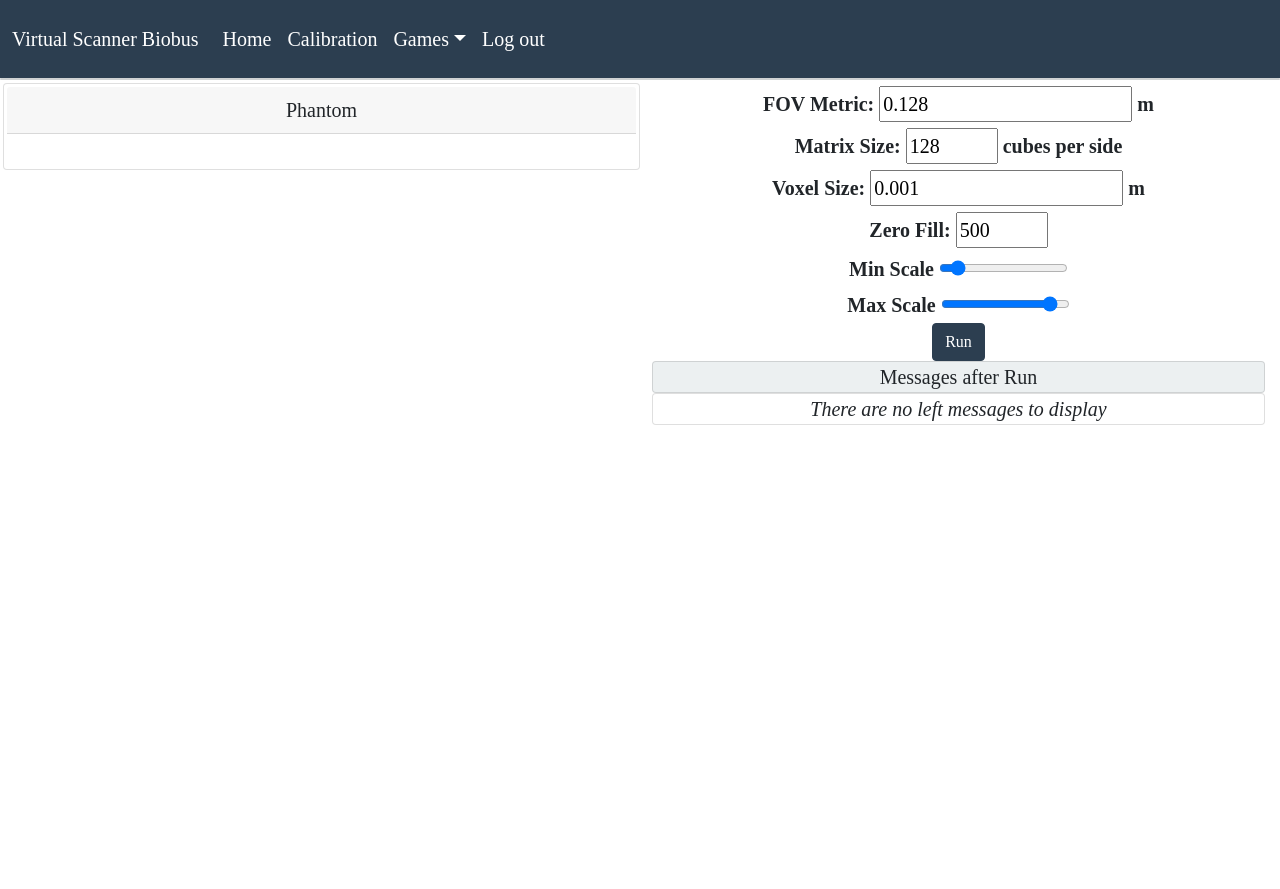
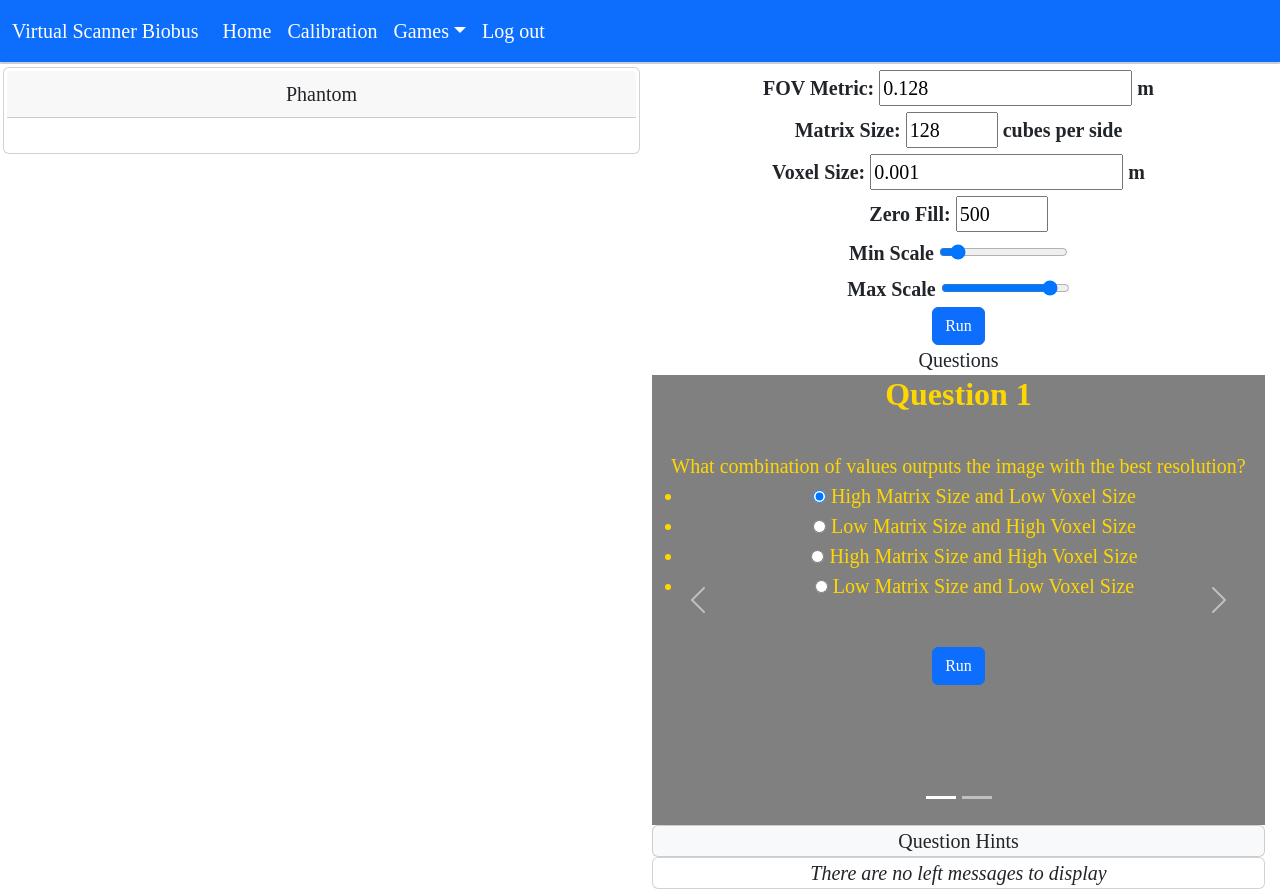
Before and after one commit to imr-framework/vs-tabletop, a Flask app: template app/templates/game1.html in a window 1280 px wide. Before the commit the page ends 425 px from the top, so only its background shows below. Run offline with Flask 2, Linux system fonts and the light colour scheme; the template is opened without the code that fills it: values that come from a table or form of the project are taken from there, others are empty; some libraries are stand-ins or nearby versions.

Commit message:
Game 3 Carousel Fix

```diff
--- a/app/forms.py
+++ b/app/forms.py
@@ -48,6 +48,7 @@ class Game1Form(FlaskForm):
     submit_field = SubmitField("Run")
     min_scale = DecimalRangeField(label='range', validators=[DataRequired(), NumberRange(min=0.0, max=1.0),],default=0.1)
     max_scale = DecimalRangeField(label='range', validators=[DataRequired(), NumberRange(min=0.0, max=1.0)],default=0.9)
+    P1_q = RadioField('question1', choices =['High Matrix Size and Low Voxel Size', 'Low Matrix Size and High Voxel Size', 'High Matrix Size and High Voxel Size', 'Low Matrix Size and Low Voxel Size'], default='High Matrix Size and Low Voxel Size')
 
 class Game3Form(FlaskForm):
     options = RadioField('options', choices=['T1', 'T2', 'PD'],validators=[InputRequired()],default='T1')
@@ -56,7 +57,7 @@ class Game3Form(FlaskForm):
     FA = DecimalRangeField(label='FA Value:', validators= [DataRequired(), NumberRange(min=0.0, max=360)],default=90)
     submit = SubmitField("Submit")
     P1_q = RadioField('question1', choices=['T1', 'T2', 'PD'], validators=[InputRequired()])
-    P2_q = RadioField('question2', choices=['Contrast Increases', 'Contrast Decreases'], validators=[InputRequired()])
+    P2_q = RadioField('question2', choices=['Contrast Increases', 'Contrast Decreases'], validators=[InputRequired()], default='Contrast Decreases')
 # EXAMPLE
 class Game4Form(FlaskForm):
     thk_field = DecimalField('Slice thickness (mm)',places=1,validators=[DataRequired(),NumberRange(min=1.0,max=10.0)])
--- a/app/routes_main.py
+++ b/app/routes_main.py
@@ -24,7 +24,7 @@ def initialize_parameters():
     session['user_id'] = None
 
     session['game1'] = {'FOV_scale': 0.128, 'Matrix_scale': 128, 'Voxel_scale': 0.001,'zero_fill': 500,
-                        'Min_scale': 0.0, 'Max_scale': 1.0}
+                        'Min_scale': 0.0, 'Max_scale': 1.0, 'P1_q': 'High Matrix Size and Low Voxel Size'}
 
     session['game3'] = {'options': 'T1', 'TR': 0.5, 'TE': 0.01, 'FA':90, 'P1_q': 'No', 'P2_q': 'No'}
     session['game5'] = {'b0_on': False, 'b0': 0.006,'coil_on': False, 'rot_frame_on': False, 'flip_angle': 90, 'rf_phase': 0.0,
--- a/app/static/game1.js
+++ b/app/static/game1.js
@@ -10,4 +10,6 @@ socket.on('G1 take session data', (msg)=>{
     $('#Voxel_scale').val(msg['data']['Voxel_scale']);
     $('#FOV_scale').val(msg['data']['FOV_scale']);
     $('#zero_scale').val(msg['data']['zero_scale']);
+    $('#P1_q').val(msg['data']['P1_q'])
+    console.log(msg['data'])
 })
--- a/app/static/styles/style.css
+++ b/app/static/styles/style.css
@@ -41,8 +41,8 @@ img{
 }
 .carousel-item {
     height:32rem;
-    background: #379563;
-    color: white
+    background: grey;
+    color: gold
 }
 .carousel-inner{
     height: 450px;
--- a/app/templates/game1.html
+++ b/app/templates/game1.html
@@ -1,5 +1,14 @@
 {% extends "base.html" %}
 {% block content %}
+<head>
+ <link rel="stylesheet" href="https://cdn.jsdelivr.net/npm/bootstrap-icons@1.9.1/font/bootstrap-icons.css">
+    <link rel="stylesheet" href="https://stackpath.bootstrapcdn.com/bootstrap/5.0.0-alphal/css/bootstrap.min.css"
+          integrity="sha384-r4NyP46KrjDleawBgD5tp8Y7UzmLA05oM1iAEQ17SuDqnUK2+k9luXQOfXJCJ4I" crossorigin="anonymous">
+    <script src="https://cdn.jsdelivr.net/npm/@popperjs/core@2.11.5/dist/umd/popper.min.js"
+            integrity="sha384-Xe+8cL9oJa6tN/veChSP7q+mnSPaj5Bcu9mPX5F5xIGE0DVittaqT5lorf0EI7Vk" crossorigin="anonymous"></script>
+    <script src="https://cdn.jsdelivr.net/npm/bootstrap@5.2.0/dist/js/bootstrap.min.js"
+        integrity="sha384-ODmDIVzN+pFdexxHEHFBQH3/9/vQ9uori45z4JjnFsRydbmQbmL5t1tQ0culUzyK" crossorigin="anonymous"></script>
+</head>
     <div class="container-fluid vh-100">
         <div class="row h-100">
             <div class="col-6 h-100">
@@ -49,9 +58,57 @@
                 </div>
 
             {{G1Form.submit_field(class="btn btn-primary")}}
+                <div class="row-card">
+                    <div class="card-header">Questions</div>
+                    <div class="card-body">
+                        <div id="slide" class="carousel slide" data-bs-ride="carousel">
+                            <div class="carousel-indicators">
+                                <button type="button" data-bs-target="#slide" data-bs-slide-to="0" class="active"></button>
+                                <button type="button" data-bs-target="#slide" data-bs-slide-to="1"></button>
+                            </div>
 
+                            <div class="carousel-inner">
+                                <div class="carousel-item active">
+                                    <h2><b>Question 1</b></h2>
+                                    <br> What combination of values outputs the image with the best resolution?
+                                    <br> {{ G1Form.P1_q() }}
+                                    <br>{{G1Form.submit_field(class="btn btn-primary")}}
+
+                                    {% if session['game1']['P1_q'] == 'High Matrix Size and Low Voxel Size' %}
+                                    <br><i class="bi bi-patch-check"></i>
+                                        <br><b>Good Job! You unlocked an achievement!</b>
+                                    <br><i class="bi bi-bookmark-star"></i>
+
+                                    {% elif session['game1']['P1_q'] == 'Low Matrix Size and High Voxel Size' %}
+                                        <br>Try again! 1
+
+                                    {% elif session['game1']['P1_q'] == 'High Matrix Size and High Voxel Size' %}
+                                        <br>Try again! 2
+
+                                    {% elif session['game1']['P1_q'] == 'Low Matrix Size and Low Voxel Size' %}
+                                        <br>Try again! 3
+
+                                    {% endif %}
+                                </div>
+                                <div class="carousel-item">
+                                    <form action="/games/3" method="POST">
+                                        <h2>Question 2</h2>
+                                        <br> Place holder
+                                        <br>{{G1Form.submit_field(class="btn btn-primary")}}
+                                    </form>
+                                </div>
+                            </div>
+                            <button class="carousel-control-prev" type="button" data-bs-target="#slide" data-bs-slide="prev">
+                                <span class="carousel-control-prev-icon"></span>
+                            </button>
+                            <button class="carousel-control-next" type="button" data-bs-target="#slide" data-bs-slide="next">
+                                <span class="carousel-control-next-icon"></span>
+                            </button>
+                        </div>
+                    </div>
+                </div>
                 <div class="row-card">
-                    <div class="card header bg-light">Messages after Run</div>
+                    <div class="card header bg-light">Question Hints</div>
                     <div class="card body"><i>There are no left messages to display</i></div>
                 </div>
             </form>
```
Also changed, not shown: app/routes_game1.py (+34 -4 lines), app/routes_game3.py (+11 -0 lines), app/templates/game3.html (+30 -8 lines).
